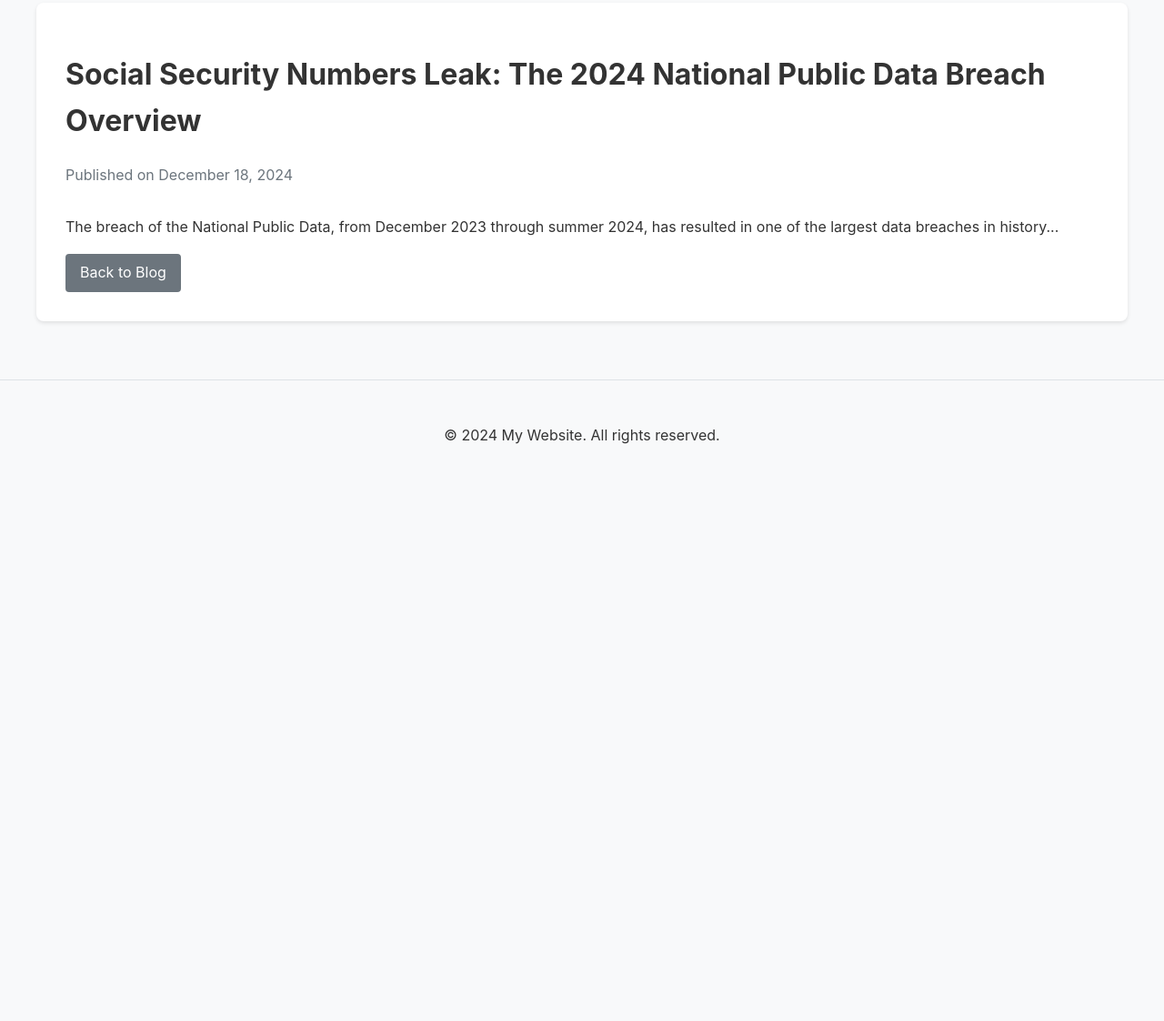
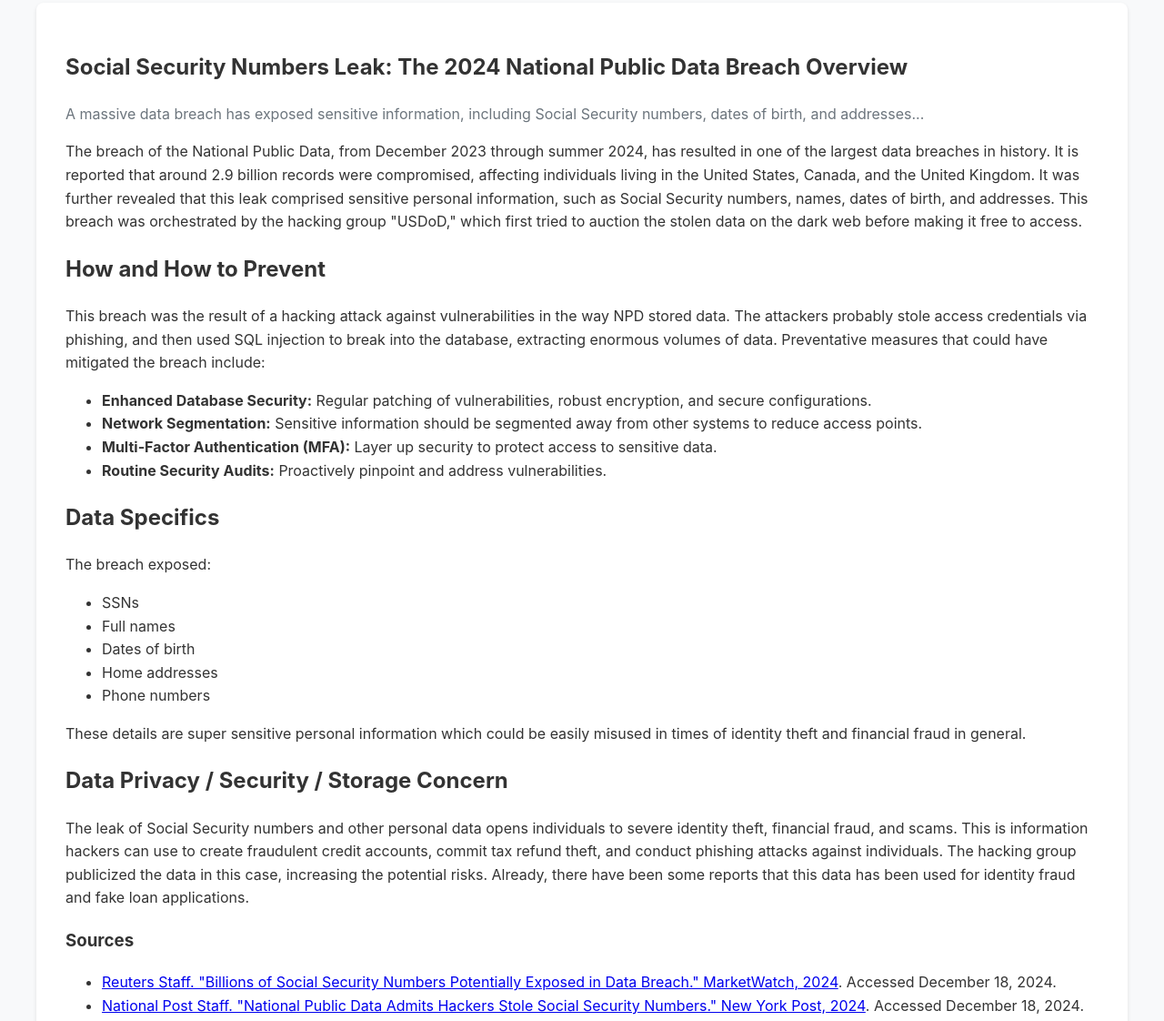
Before and after one commit to eliasz130/eliasz130.github.io, a plain HTML site: page blog/social-security-leak.html in a window 1280 px wide. Shown: the part 87-1209 px from the top of the page at 91% size. Before the commit the page ends 800 px from the top, so only its background shows below. Drawn offline with Linux system fonts and the light colour scheme.

Commit message:
Adding post/indexes

```diff
--- a/blog/social-security-leak.html
+++ b/blog/social-security-leak.html
@@ -3,36 +3,59 @@
 <head>
     <meta charset="UTF-8">
     <meta name="viewport" content="width=device-width, initial-scale=1.0">
-    <title>Social Security Numbers Leak: The 2024 National Public Data Breach Overview</title>
+    <title>Social Security Numbers Leak: The 2024 National Public Data Breach Overview - My Website</title>
     <link rel="stylesheet" href="../static/styles.css">
 </head>
 <body>
-    <!-- Navigation -->
     <nav class="main-nav">
         <div class="container">
             <div class="nav-container">
                 <a href="../index.html" class="nav-link">Home</a>
-                <a href="index.html" class="nav-link">Blog</a>
+                <a href="../blog/index.html" class="nav-link">Blog</a>
                 <a href="../portfolio/index.html" class="nav-link">Portfolio</a>
             </div>
         </div>
     </nav>
 
-    <!-- Blog Post Content -->
     <div class="container">
-        <div class="post-detail">
-            <div class="post-header">
-                <h1>Social Security Numbers Leak: The 2024 National Public Data Breach Overview</h1>
-                <p class="post-meta">Published on December 18, 2024</p>
+        <article class="post-detail">
+            <h1>Social Security Numbers Leak: The 2024 National Public Data Breach Overview</h1>
+            <div class="post-meta">A massive data breach has exposed sensitive information, including Social Security numbers, dates of birth, and addresses...</div>
+            <div class="post-body">
+                <p>The breach of the National Public Data, from December 2023 through summer 2024, has resulted in one of the largest data breaches in history. It is reported that around 2.9 billion records were compromised, affecting individuals living in the United States, Canada, and the United Kingdom. It was further revealed that this leak comprised sensitive personal information, such as Social Security numbers, names, dates of birth, and addresses. This breach was orchestrated by the hacking group "USDoD," which first tried to auction the stolen data on the dark web before making it free to access.</p>
+
+<h2>How and How to Prevent</h2>
+<p>This breach was the result of a hacking attack against vulnerabilities in the way NPD stored data. The attackers probably stole access credentials via phishing, and then used SQL injection to break into the database, extracting enormous volumes of data. Preventative measures that could have mitigated the breach include:</p>
+<ul>
+  <li><strong>Enhanced Database Security:</strong> Regular patching of vulnerabilities, robust encryption, and secure configurations.</li>
+  <li><strong>Network Segmentation:</strong> Sensitive information should be segmented away from other systems to reduce access points.</li>
+  <li><strong>Multi-Factor Authentication (MFA):</strong> Layer up security to protect access to sensitive data.</li>
+  <li><strong>Routine Security Audits:</strong> Proactively pinpoint and address vulnerabilities.</li>
+</ul>
+
+<h2>Data Specifics</h2>
+<p>The breach exposed:</p>
+<ul>
+  <li>SSNs</li>
+  <li>Full names</li>
+  <li>Dates of birth</li>
+  <li>Home addresses</li>
+  <li>Phone numbers</li>
+</ul>
+<p>These details are super sensitive personal information which could be easily misused in times of identity theft and financial fraud in general.</p>
+
+<h2>Data Privacy / Security / Storage Concern</h2>
+<p>The leak of Social Security numbers and other personal data opens individuals to severe identity theft, financial fraud, and scams. This is information hackers can use to create fraudulent credit accounts, commit tax refund theft, and conduct phishing attacks against individuals. The hacking group publicized the data in this case, increasing the potential risks. Already, there have been some reports that this data has been used for identity fraud and fake loan applications.</p>
+
+<h3>Sources</h3>
+<ul>
+  <li><a href="https://www.marketwatch.com/story/billions-of-social-security-numbers-may-have-been-exposed-heres-how-to-protect-yourself-against-theft-and-scams-d81b7a79" target="_blank">Reuters Staff. "Billions of Social Security Numbers Potentially Exposed in Data Breach." MarketWatch, 2024</a>. Accessed December 18, 2024.</li>
+  <li><a href="https://nypost.com/2024/08/19/business/national-public-data-admits-hackers-stole-social-security-numbers/" target="_blank">National Post Staff. "National Public Data Admits Hackers Stole Social Security Numbers." New York Post, 2024</a>. Accessed December 18, 2024.</li>
+</ul>
             </div>
-            <div class="post-body">
-                <p>The breach of the National Public Data, from December 2023 through summer 2024, has resulted in one of the largest data breaches in history...</p>
-            </div>
-            <a href="index.html" class="btn btn-back">Back to Blog</a>
-        </div>
+        </article>
     </div>
 
-    <!-- Footer -->
     <footer class="footer">
         <p>&copy; 2024 My Website. All rights reserved.</p>
     </footer>
```
Also changed, not shown: blog/tp-link-investigation.html (added, +34 -0 lines), portfolio/index.html (added, +43 -0 lines), portfolio/project1.html (+6 -14 lines), portfolio/project2.html (+6 -14 lines).
